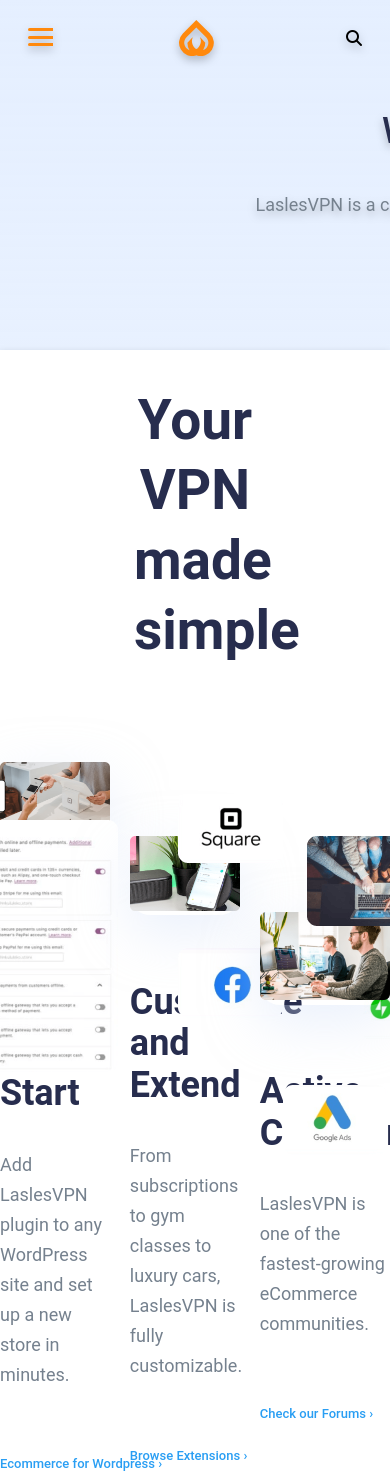
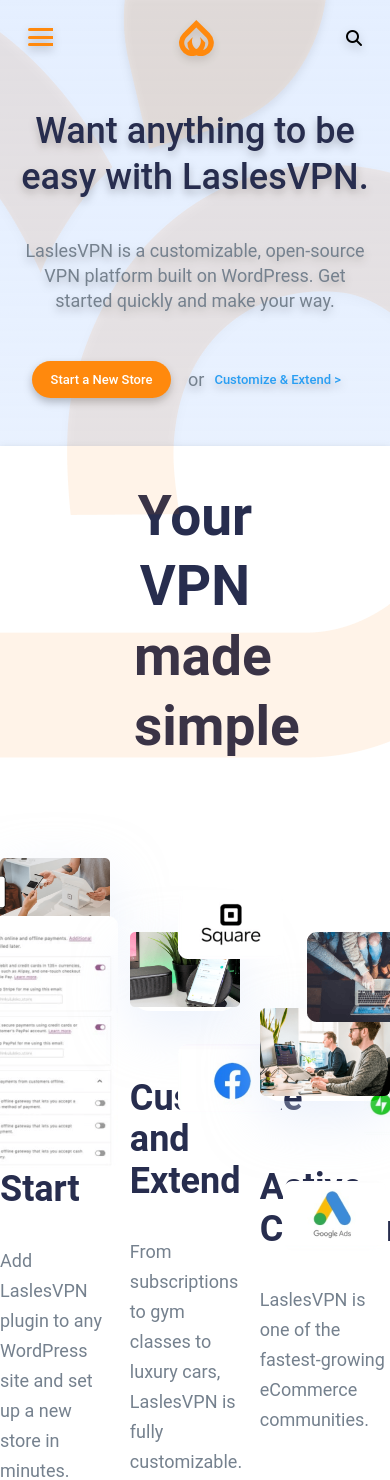
Before and after one commit to J4VJ4R/laslesvpn-test-koombea, a PHP site: page / in a window 390 px wide; the page is wider, and only the part inside the window is pictured. Shown: the top 1480 px of that part. Run offline with PHP 8.4, Linux system fonts and the light colour scheme; some libraries are stand-ins or nearby versions; some web fonts are replaced.

Commit message:
Fix: some issues

```diff
--- a/css/styles.css
+++ b/css/styles.css
@@ -215,6 +215,11 @@ body {
     flex-basis: 100%;
     padding-top: 50px;
     order: 5;
+  }
+}
+@media (max-width: 1240px) and (max-width: 1240px) {
+  .header__active .header__buttons {
+    justify-content: center;
   }
 }
 .header__sticky {
@@ -493,6 +498,12 @@ body {
   position: relative;
   width: 90rem;
   margin: auto;
+}
+@media (max-width: 1240px) {
+  .hero {
+    width: auto;
+    margin: auto;
+  }
 }
 .hero__orange {
   position: absolute;
--- a/scss/components/_header.scss
+++ b/scss/components/_header.scss
@@ -188,6 +188,10 @@
         flex-basis: 100%;
         padding-top: 50px;
         order: 5;
+
+        @include display (mobile) {
+          justify-content: center;
+        }
       }
     }
   }
--- a/scss/components/_hero.scss
+++ b/scss/components/_hero.scss
@@ -3,6 +3,11 @@
   position: relative;
   width: rem(1440);
   margin: auto;
+
+  @include display (mobile) {
+    width: auto;
+    margin: auto;
+  }
 
   &__orange {
     position: absolute;
@@ -20,6 +25,7 @@
     max-width: rem(1300);
     padding-bottom: rem(200);
     margin: auto;
+
     @include display(mobile){
       padding-bottom: 0.5rem;
     }
```
